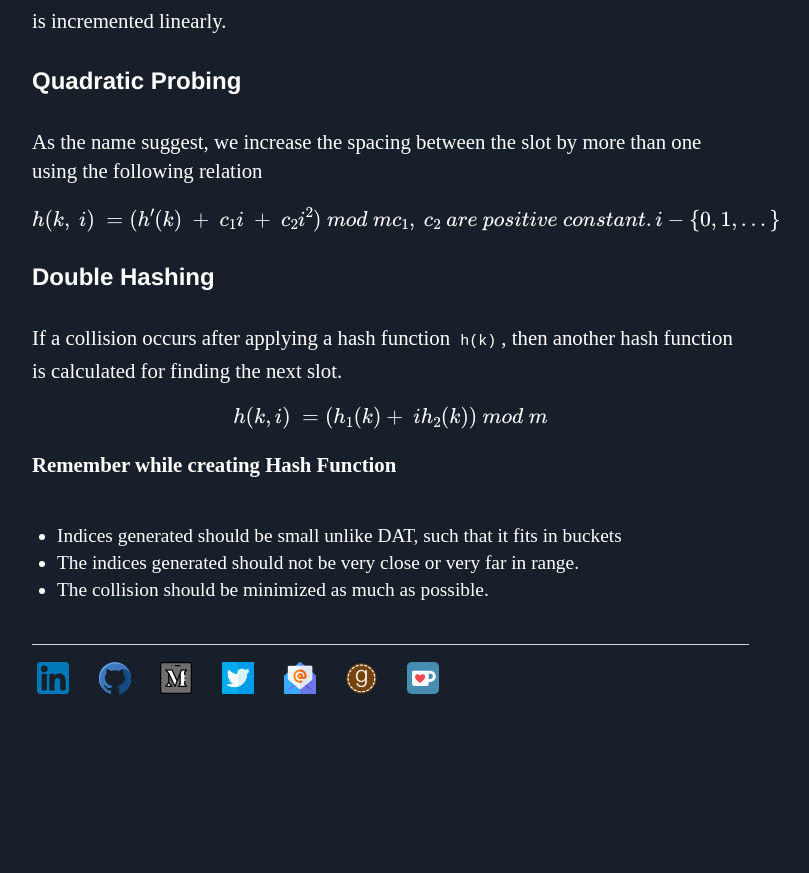
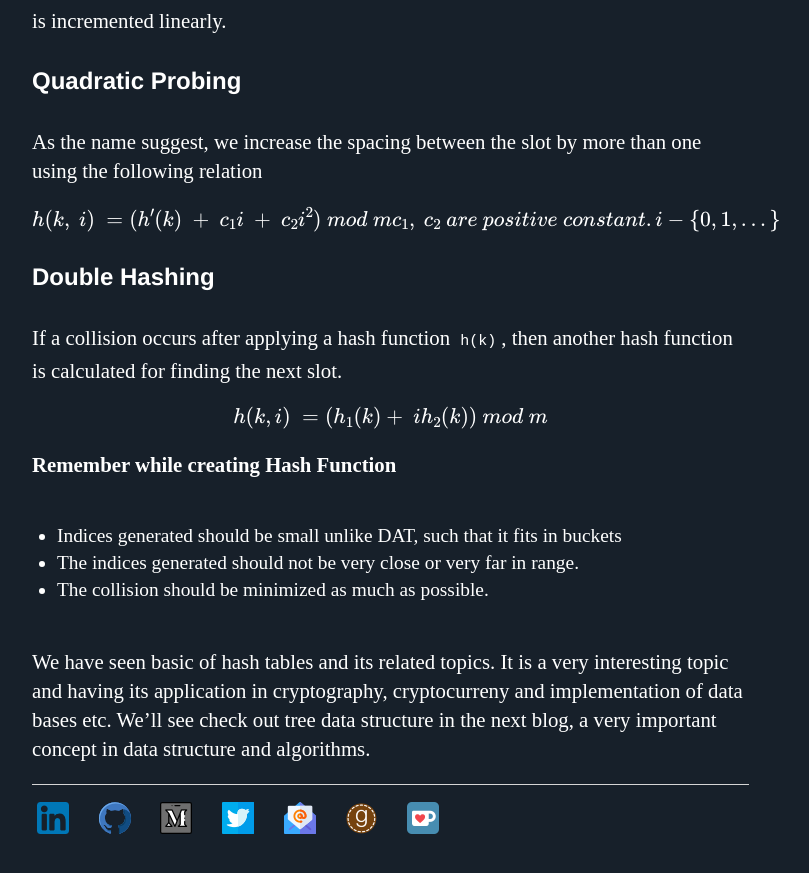
Before and after one commit to Mayurji/mayurji.github.io, a Jekyll site: the page built from _data-structure-algorithms/2021-01-29-DSA_5.md, in a window 1280 px wide and 900 px high, scrolled down 4823 px. Shown: the top 873 px of the window, without its empty margins (160-969 px from the left). Built offline with Jekyll 4.4.1, drawn with Linux system fonts in a browser that asks for light colours; formulas are drawn with MathJax 3; comment, search, counter and statistics services are not loaded; before the commit the page ends 5583 px from its top, so only the background shows below that.

Commit message:
Update 2021-01-29-DSA_5.md

```diff
--- a/_data-structure-algorithms/2021-01-29-DSA_5.md
+++ b/_data-structure-algorithms/2021-01-29-DSA_5.md
@@ -161,3 +161,5 @@ $$
 * Indices generated should be small unlike DAT, such that it fits in buckets
 * The indices generated should not be very close or very far in range.
 * The collision should be minimized as much as possible.
+
+We have seen basic of hash tables and its related topics. It is a very interesting topic and having its application in cryptography, cryptocurreny and implementation of data bases etc. We'll see check out tree data structure in the next blog, a very important concept in data structure and algorithms.
```
